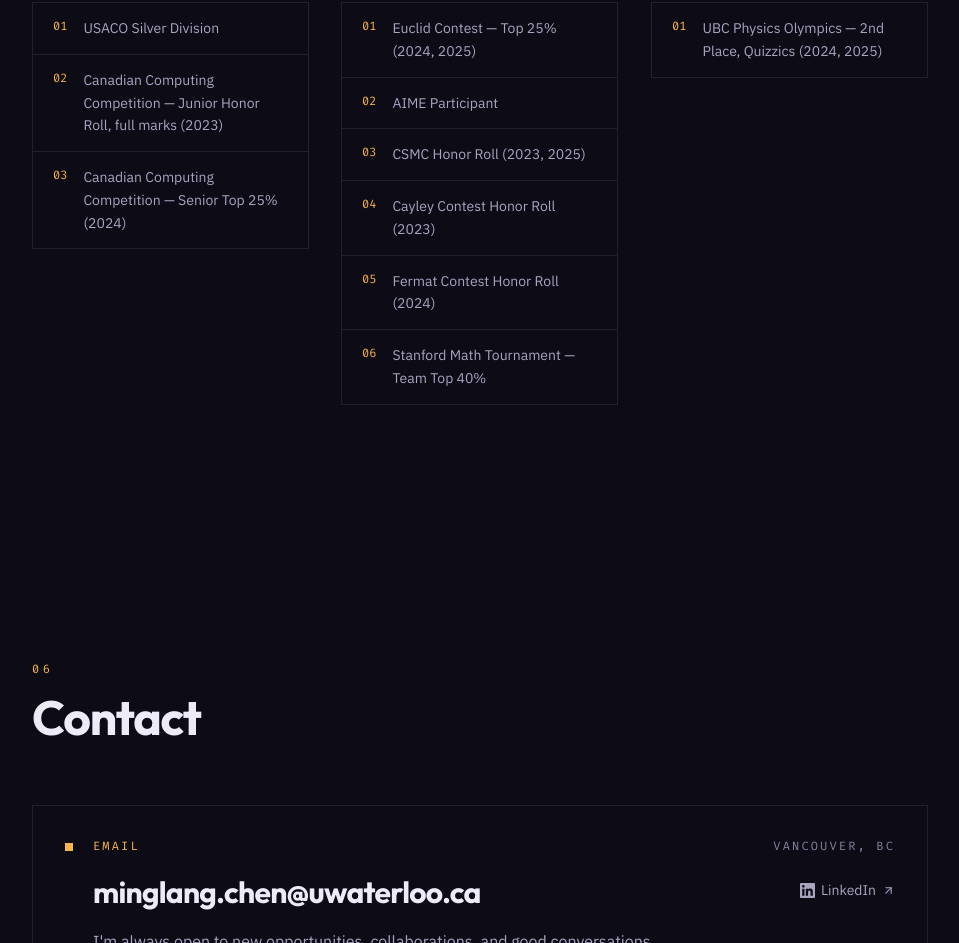
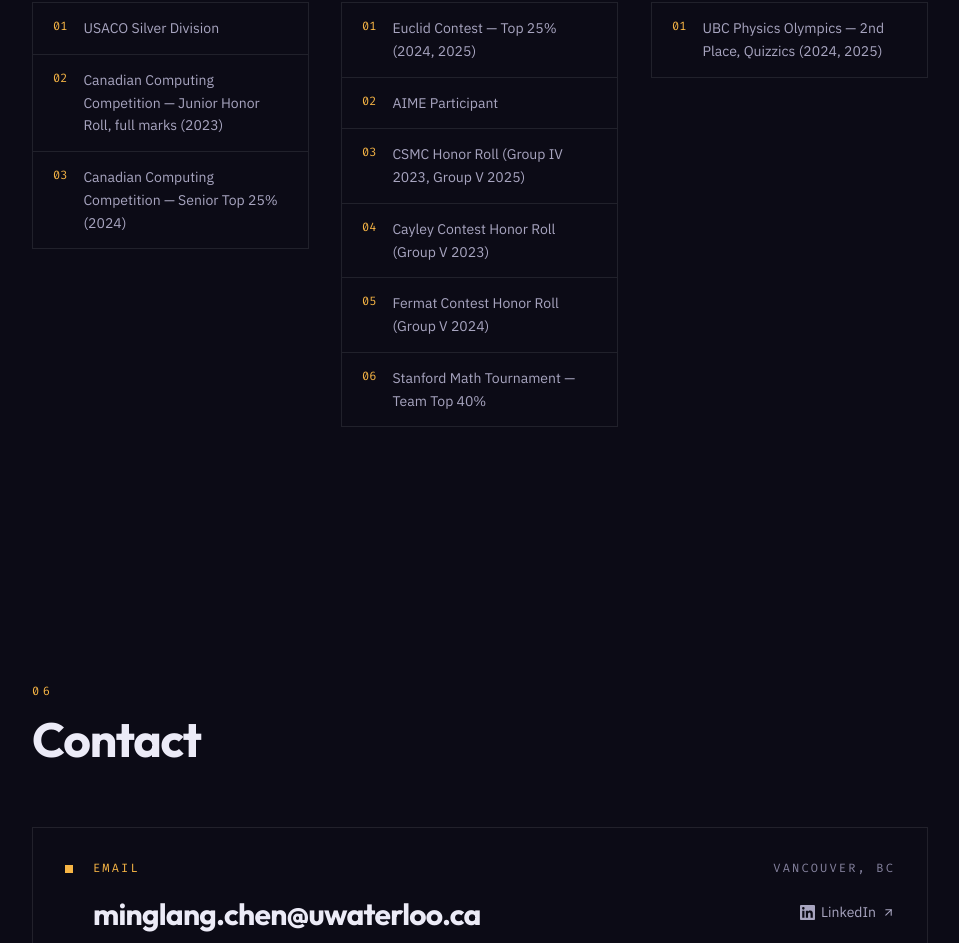
Before and after one commit to langchengit/profolio, a React (Vite) app: page / in a window 1280 px wide. Shown: the part 6937-7880 px from the top of the page, without its empty margins (160-1119 px from the left). Built offline with nearby package versions, Linux system fonts and the light colour scheme.

Commit message:
update mathematics contest specification

```diff
--- a/src/data/resume.ts
+++ b/src/data/resume.ts
@@ -197,9 +197,9 @@
     items: [
       'Euclid Contest — Top 25% (2024, 2025)',
       'AIME Participant',
-      'CSMC Honor Roll (2023, 2025)',
-      'Cayley Contest Honor Roll (2023)',
-      'Fermat Contest Honor Roll (2024)',
+      'CSMC Honor Roll (Group IV 2023, Group V 2025)',
+      'Cayley Contest Honor Roll (Group V 2023)',
+      'Fermat Contest Honor Roll (Group V 2024)',
       'Stanford Math Tournament — Team Top 40%',
     ],
   },
```
